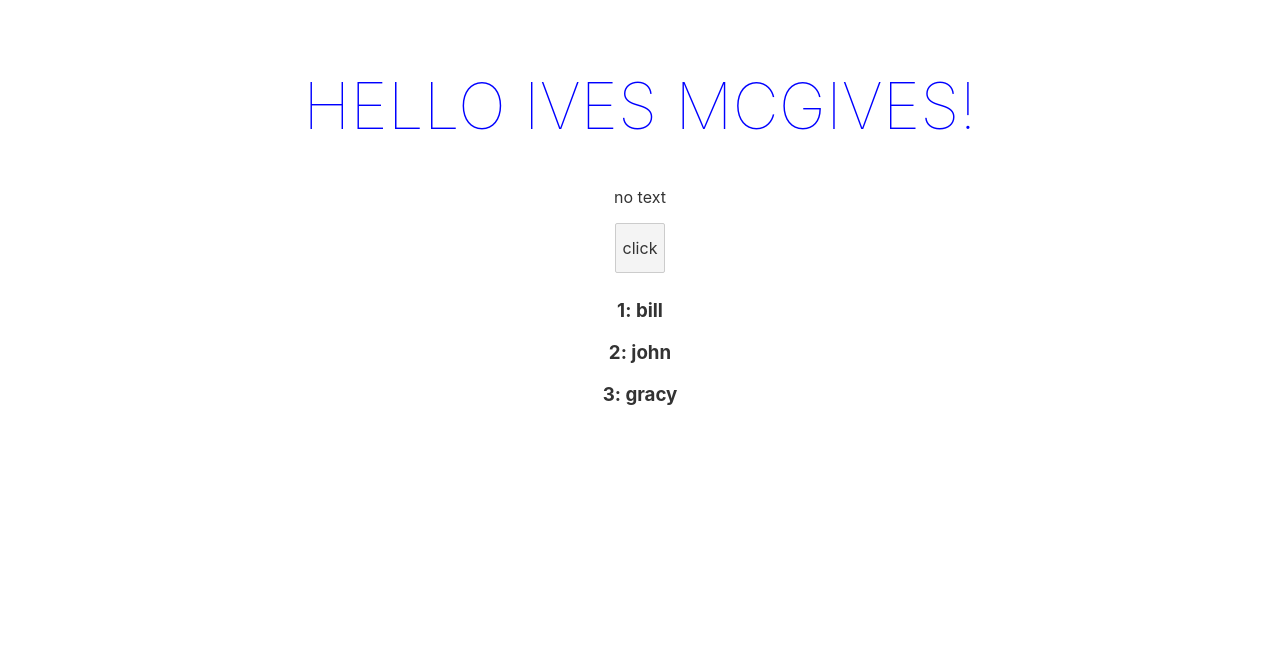
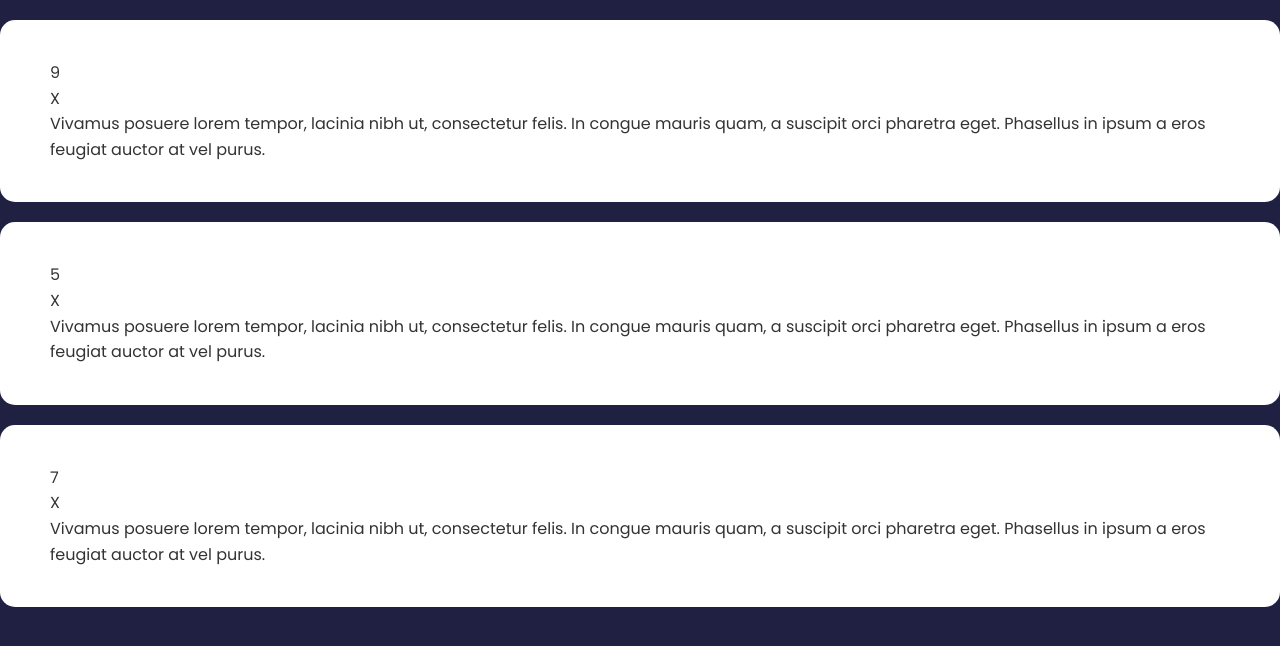
Before and after one commit to 00ives/svelte-crash-course, a Svelte app: page / in a window 1280 px wide. Shown: the top 646 px of the page. Built offline with nearby package versions, Linux system fonts and the light colour scheme.

Commit message:
stopped at 30_07 - built cards and display feedback

```diff
--- a/public/global.css
+++ b/public/global.css
@@ -1,63 +1,24 @@
-html, body {
-	position: relative;
-	width: 100%;
-	height: 100%;
+@import url('https://fonts.googleapis.com/css2?family=Poppins:wght@400;600;700&display=swap');
+
+* {
+  box-sizing: border-box;
+  margin: 0;
+  padding: 0;
 }
 
 body {
-	color: #333;
-	margin: 0;
-	padding: 8px;
-	box-sizing: border-box;
-	font-family: -apple-system, BlinkMacSystemFont, "Segoe UI", Roboto, Oxygen-Sans, Ubuntu, Cantarell, "Helvetica Neue", sans-serif;
+  font-family: 'Poppins', sans-serif;
+  background-color: #202142;
+  line-height: 1.6;
+  color: #fff;
 }
 
-a {
-	color: rgb(0,100,200);
-	text-decoration: none;
+ul {
+  list-style: none;
 }
 
-a:hover {
-	text-decoration: underline;
+.container {
+  max-width: 768px;
+  margin: 100px auto;
+  padding: 0 20px;
 }
-
-a:visited {
-	color: rgb(0,80,160);
-}
-
-label {
-	display: block;
-}
-
-input, button, select, textarea {
-	font-family: inherit;
-	font-size: inherit;
-	-webkit-padding: 0.4em 0;
-	padding: 0.4em;
-	margin: 0 0 0.5em 0;
-	box-sizing: border-box;
-	border: 1px solid #ccc;
-	border-radius: 2px;
-}
-
-input:disabled {
-	color: #ccc;
-}
-
-button {
-	color: #333;
-	background-color: #f4f4f4;
-	outline: none;
-}
-
-button:disabled {
-	color: #999;
-}
-
-button:not(:disabled):active {
-	background-color: #ddd;
-}
-
-button:focus {
-	border-color: #666;
-}
--- a/src/App.svelte
+++ b/src/App.svelte
@@ -1,64 +1,25 @@
 <script>
-	let firstName = "Ives";
-	let lastName = "MCgives";
-	let color = "blue"
-	let showText = false
-	let users = [
+	import FeedbackList from "./components/FeedbackList.svelte";
+
+		let feedback = [
 			{
-			id:1,
-			name: 'bill'
+				id: 1,
+				rating: 9,
+				text: 'Vivamus posuere lorem tempor, lacinia nibh ut, consectetur felis. In congue mauris quam, a suscipit orci pharetra eget. Phasellus in ipsum a eros feugiat auctor at vel purus.'
 			},
 			{
-			id:2,
-			name: 'john'
+				id: 2,
+				rating: 5,
+				text: 'Vivamus posuere lorem tempor, lacinia nibh ut, consectetur felis. In congue mauris quam, a suscipit orci pharetra eget. Phasellus in ipsum a eros feugiat auctor at vel purus.'
 			},
 			{
-			id:3,
-			name: 'gracy'
+				id: 3,
+				rating: 7,
+				text: 'Vivamus posuere lorem tempor, lacinia nibh ut, consectetur felis. In congue mauris quam, a suscipit orci pharetra eget. Phasellus in ipsum a eros feugiat auctor at vel purus.'
 			},
 		]
-
-
-	$: name = firstName + " " + lastName
-	const toggle = ()=>{
-		color = color ==="blue" ? 'red': "blue"
-		showText = !showText
-		users = [...users, {id: users.length + 1, name: 'new username' }]
-	}
 </script>
 
 <main>
-	<h1 style="color: {color}">Hello {name}!</h1>
-	{#if showText}
-	<p>Visit the <a href="https://svelte.dev/tutorial">Svelte tutorial</a> to learn how to build Svelte apps.</p>
-	{:else}
-		<p>no text</p>
-	{/if}
-
-	<button style="height: 50px" on:click={toggle}>click</button>
-	{#each users as user (user.id)}
-		<h3>{user.id}: {user.name}</h3>
-	{/each}
+	<FeedbackList {feedback} />
 </main>
-
-<style>
-	main {
-		text-align: center;
-		padding: 1em;
-		max-width: 240px;
-		margin: 0 auto;
-	}
-
-	h1 {
-		color: #ff3e00;
-		text-transform: uppercase;
-		font-size: 4em;
-		font-weight: 100;
-	}
-
-	@media (min-width: 640px) {
-		main {
-			max-width: none;
-		}
-	}
-</style>
--- /dev/null
+++ b/src/components/Card.svelte
@@ -0,0 +1,13 @@
+<div class="card">
+    <slot></slot>
+</div>
+<style>
+    .card {
+        background-color: #fff;
+        color: #333;
+        border-radius: 15px;
+        padding: 40px 50px;
+        margin: 20px 0;
+        position: relative;
+    }
+</style>
--- /dev/null
+++ b/src/components/FeedbackItem.svelte
@@ -0,0 +1,16 @@
+<script>
+    import Card from "./Card.svelte";
+    export let item
+</script>
+
+<Card>
+    <div class="num-display">
+        {item.rating}
+    </div>
+    <div class="close">X</div>
+    <p>
+        {item.text}
+    </p>
+</Card>
+
+<!-- stopped at 30:07 -->
--- /dev/null
+++ b/src/components/FeedbackList.svelte
@@ -0,0 +1,11 @@
+<script>
+import FeedbackItem from "./FeedbackItem.svelte";
+
+export let feedback = []
+
+console.log(feedback)
+</script>
+
+{#each feedback as fb (fb.id)}
+    <FeedbackItem item={fb}/>
+{/each}
```
Lines whose indentation alone changed are shown as unchanged.
